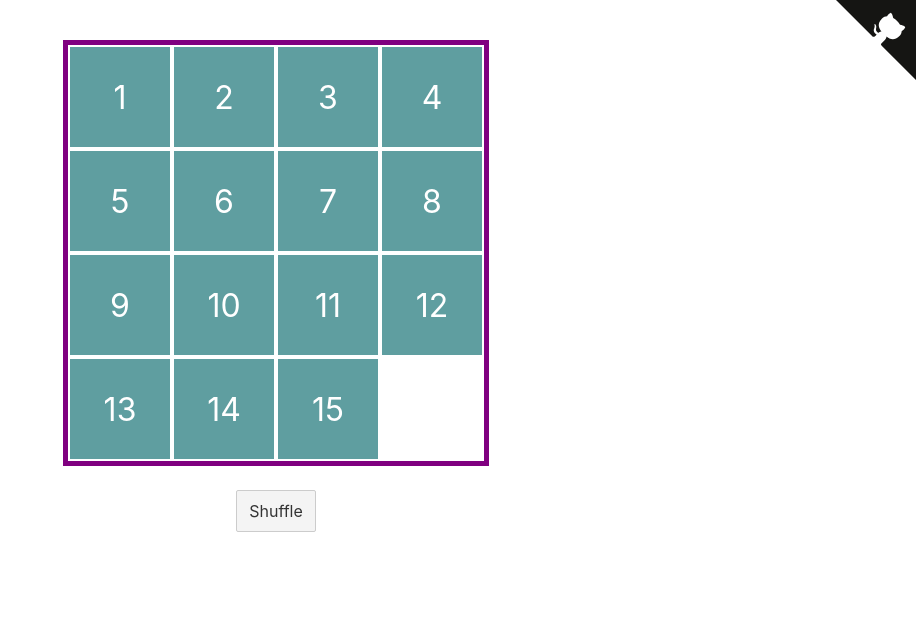
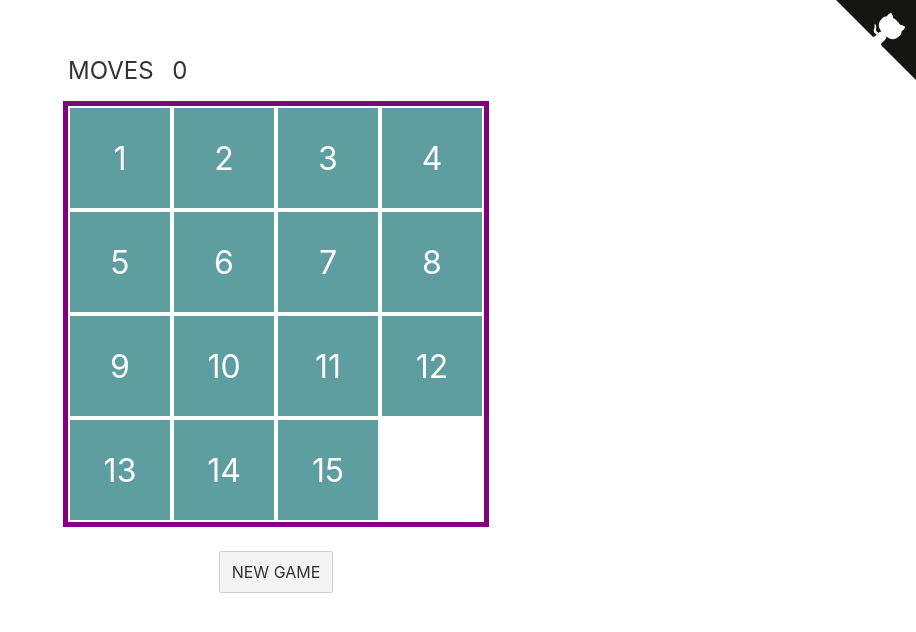
Before and after one commit to tsriram/15puzzle, a Svelte app: page / in a window 1280 px wide. Shown: the top 632 px of the page, without its empty margins (364-1280 px from the left). Built offline with nearby package versions, Linux system fonts and the light colour scheme.

Commit message:
add moves

```diff
--- a/src/App.svelte
+++ b/src/App.svelte
@@ -8,9 +8,11 @@
   const empty = -1;
   let emptyCellIndex = puzzle.indexOf(empty);
   const rows = 4;
+  let moves = 0;
 
   function shufflePuzzle() {
     puzzle = shuffle(puzzle);
+    moves = 0;
   }
 
   const canMove = (index, emptyCellIndex) => {
@@ -33,6 +35,7 @@
       }
       return number;
     });
+    moves++;
     emptyCellIndex = puzzle.indexOf(empty);
   };
 </script>
@@ -43,6 +46,7 @@
     display: flex;
     flex-direction: column;
     align-items: center;
+    width: 416px;
   }
 
   .puzzle {
@@ -81,10 +85,29 @@
     margin-top: 24px;
     padding: 8px 12px;
     line-height: 1.5;
+    text-transform: uppercase;
+  }
+
+  .game-info {
+    display: flex;
+    padding: 16px 0;
+    font-size: 1.5rem;
+    text-transform: uppercase;
+    align-self: flex-start;
+  }
+
+  .game-info .label {
+    margin-right: 12px;
   }
 </style>
 
 <main class="container">
+  <div class="game-info">
+    <div class="moves">
+      <span class="label">Moves</span>
+      <span>{moves}</span>
+    </div>
+  </div>
   <div class="puzzle">
     {#each puzzle as cellValue, index (cellValue)}
       <div
@@ -98,5 +121,5 @@
     {/each}
   </div>
   <GitHubCorner />
-  <button class="shuffle-btn" on:click={shufflePuzzle}>Shuffle</button>
+  <button class="shuffle-btn" on:click={shufflePuzzle}>New Game</button>
 </main>
```
